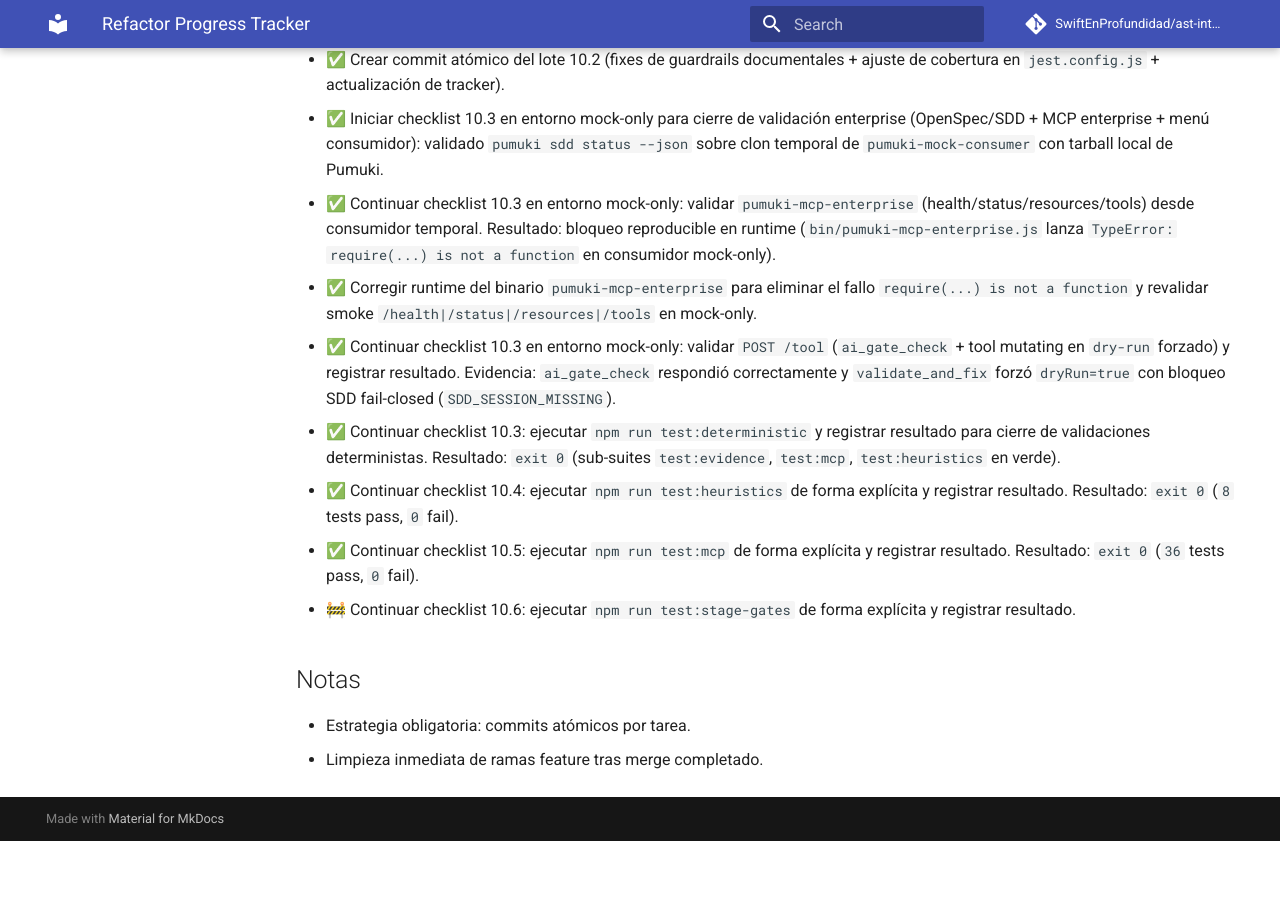
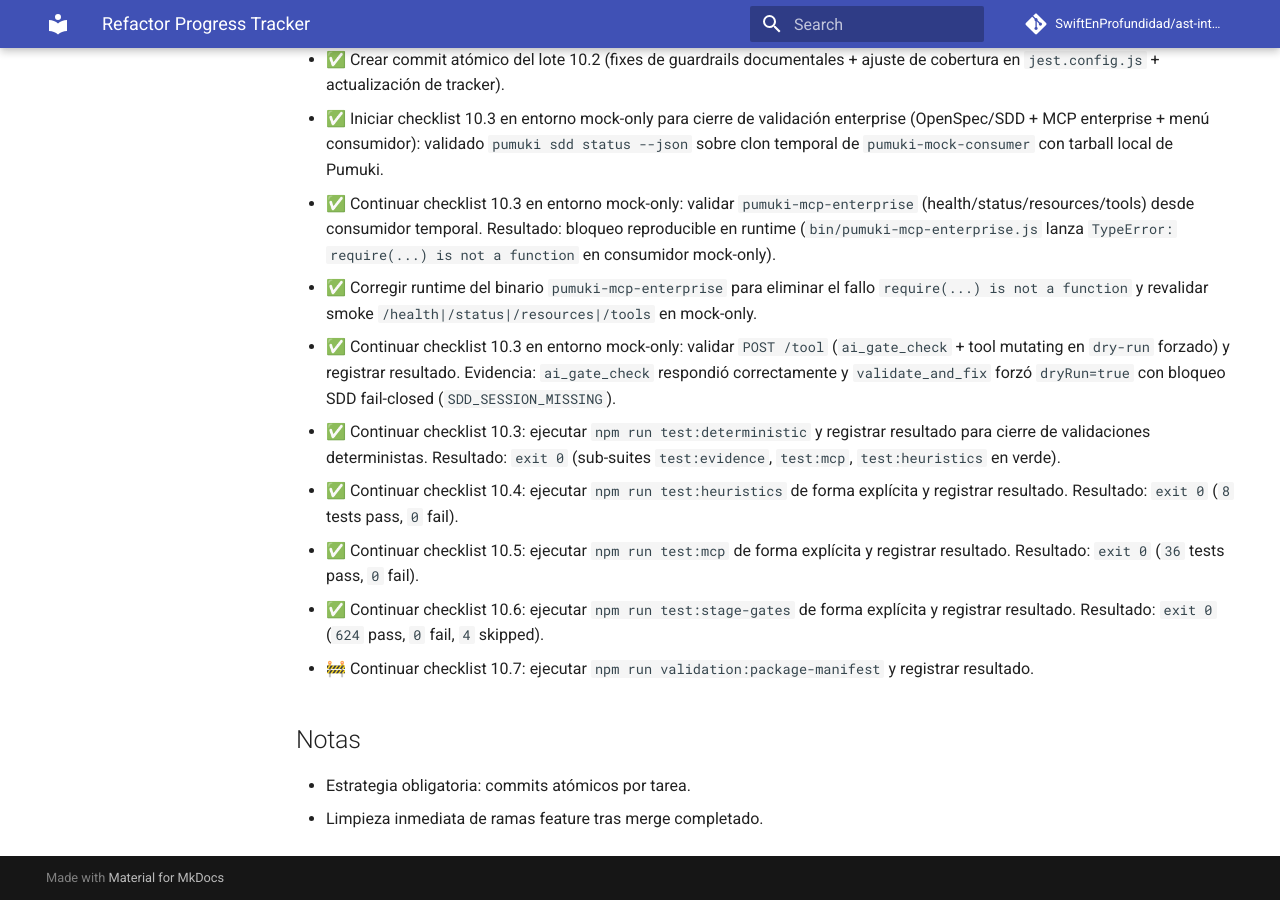
Before and after one commit to SwiftEnProfundidad/ast-intelligence-hooks, an MkDocs documentation site: the page built from docs/REFRACTOR_PROGRESS.md, in a window 1280 px wide and 900 px high, scrolled down 15041 px. Built offline with MkDocs 1.6.1 and Material for MkDocs 9.7.7, drawn with Linux system fonts in a browser that asks for light colours; comment, search, counter and statistics services are not loaded; before the commit the page ends 15882 px from its top, so only the background shows below that.

Commit message:
docs: record explicit stage-gates validation success

```diff
--- a/docs/REFRACTOR_PROGRESS.md
+++ b/docs/REFRACTOR_PROGRESS.md
@@ -350,7 +350,8 @@ Estado consolidado del refactor con seguimiento de tareas y evidencia del avance
 - ✅ Continuar checklist 10.3: ejecutar `npm run test:deterministic` y registrar resultado para cierre de validaciones deterministas. Resultado: `exit 0` (sub-suites `test:evidence`, `test:mcp`, `test:heuristics` en verde).
 - ✅ Continuar checklist 10.4: ejecutar `npm run test:heuristics` de forma explícita y registrar resultado. Resultado: `exit 0` (`8` tests pass, `0` fail).
 - ✅ Continuar checklist 10.5: ejecutar `npm run test:mcp` de forma explícita y registrar resultado. Resultado: `exit 0` (`36` tests pass, `0` fail).
-- 🚧 Continuar checklist 10.6: ejecutar `npm run test:stage-gates` de forma explícita y registrar resultado.
+- ✅ Continuar checklist 10.6: ejecutar `npm run test:stage-gates` de forma explícita y registrar resultado. Resultado: `exit 0` (`624` pass, `0` fail, `4` skipped).
+- 🚧 Continuar checklist 10.7: ejecutar `npm run validation:package-manifest` y registrar resultado.
 
 ## Notas
 - Estrategia obligatoria: commits atómicos por tarea.
```
